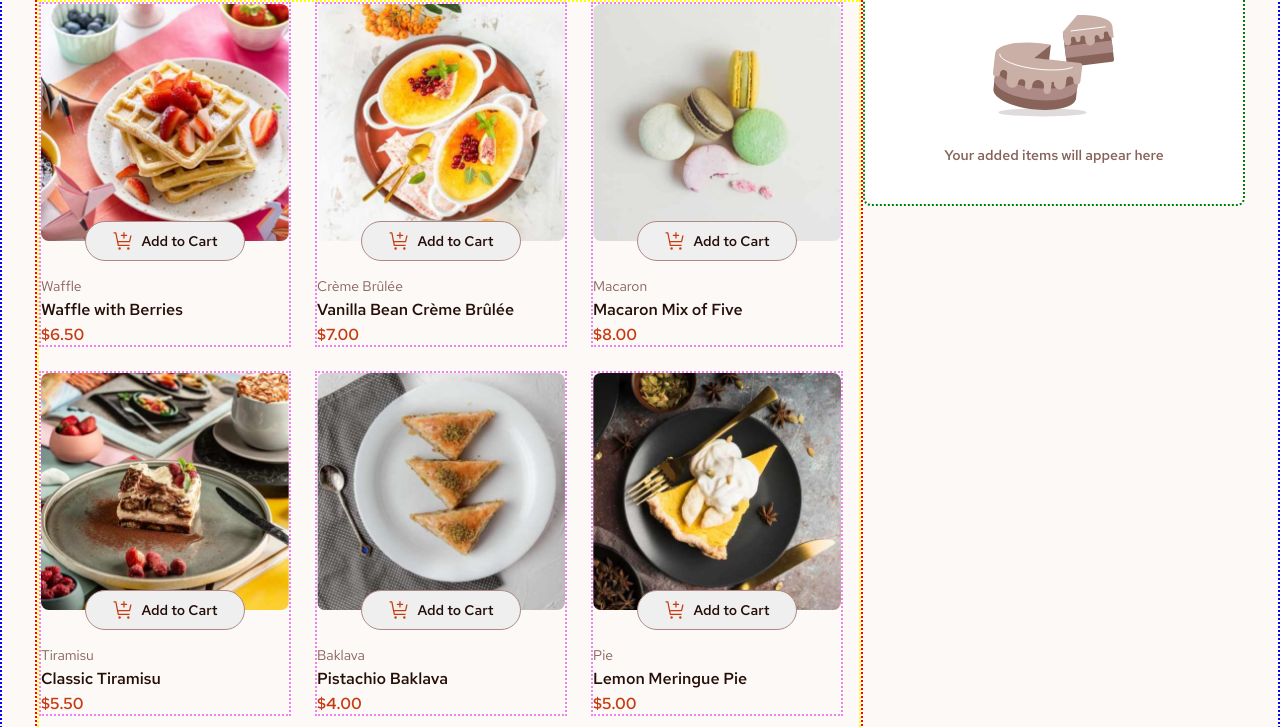
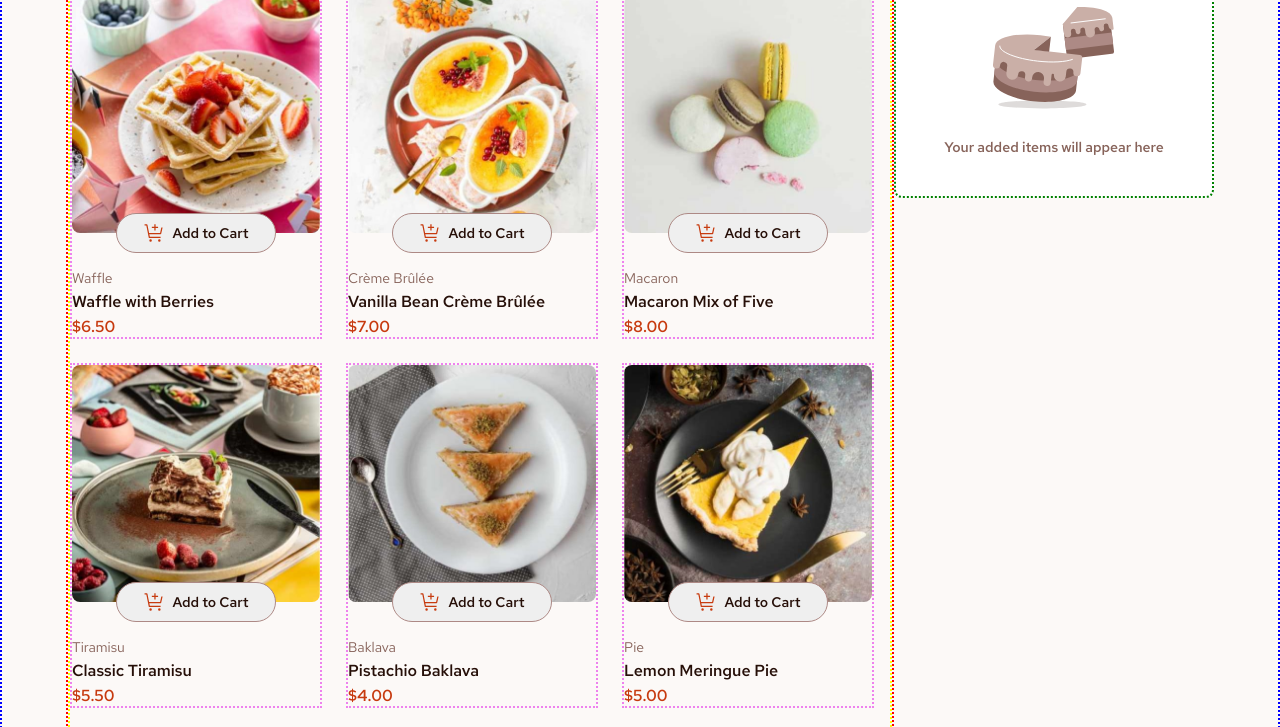
Before and after one commit to a94hassan/frontend-mentor-product-list-with-cart, a plain HTML site: page product-list-with-cart-main/index.html in a window 1280 px wide. Shown: the part 153-880 px from the top of the page. Drawn offline with Linux system fonts and the light colour scheme.

Commit message:
feat(responsive): adjust layout for max-width 1360px

```diff
--- a/product-list-with-cart-main/style.css
+++ b/product-list-with-cart-main/style.css
@@ -484,3 +484,19 @@ footer {
     width: 100%;
   }
 }
+
+@media (max-width: 1360px) {
+  main {
+    padding: 56px 0px;
+    min-height: calc(100vh - 56px);
+    min-height: calc(100svh - 56px);
+  }
+
+  .cart {
+    width: 320px;
+  }
+
+  footer {
+    height: 56px;
+  }
+}
```
